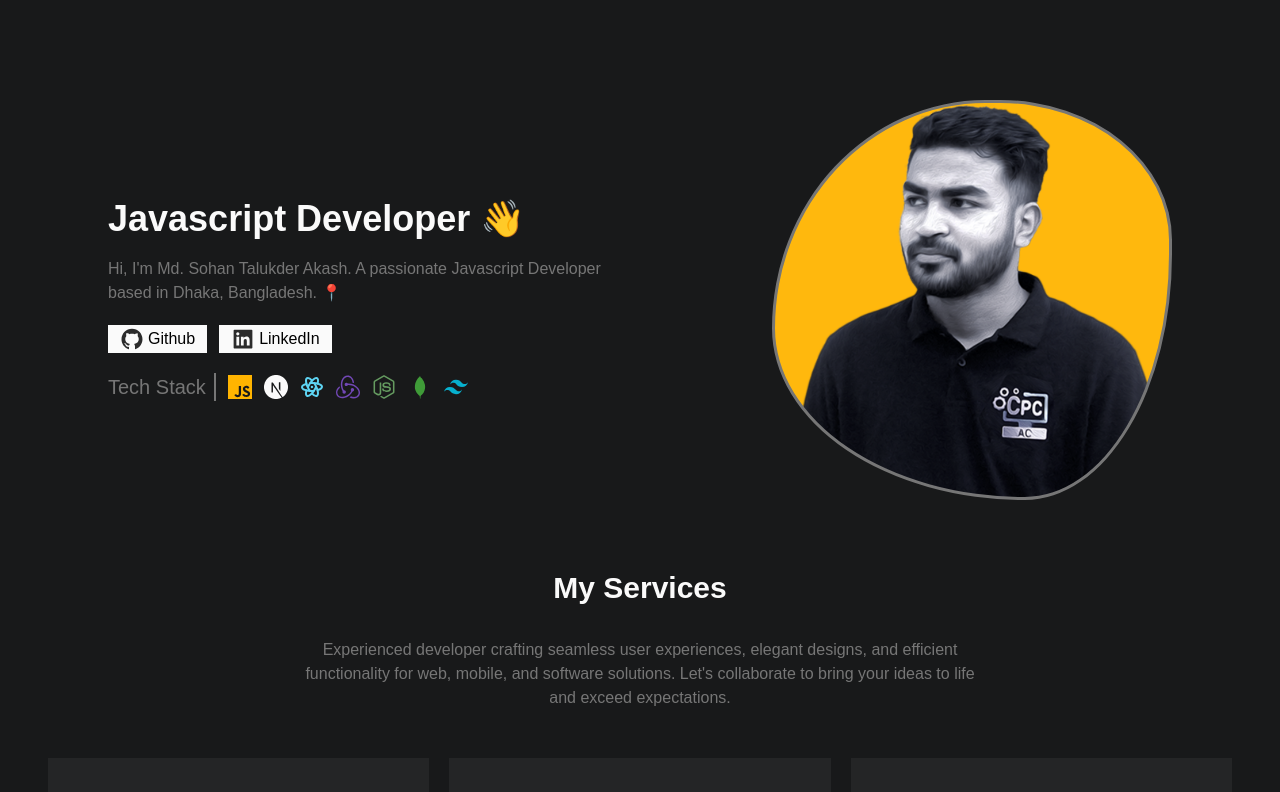
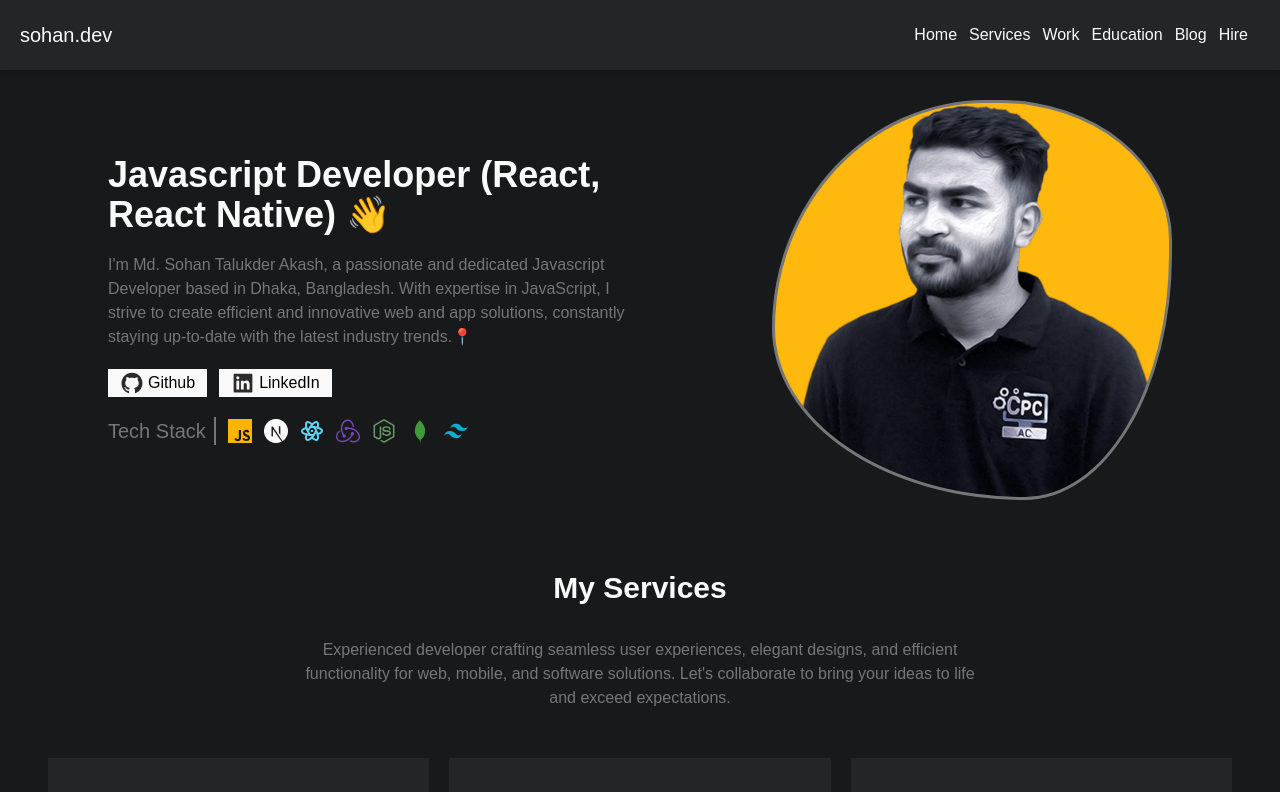
Before and after one commit to sohantalukder/sohantalukder.github.io, a React (Create React App) app: page / in a window 1280 px wide. Shown: the top 792 px of the page. Built offline with nearby package versions, Linux system fonts and the light colour scheme.

Commit message:
add top bar

```diff
--- a/src/Components/TopBar/TopBar.jsx
+++ b/src/Components/TopBar/TopBar.jsx
@@ -1,4 +1,7 @@
 import React from "react";
+import { Link } from "react-router-dom";
+import { elements } from "../RightMenu/Elements";
+import { HashLink } from "react-router-hash-link";
 
 const TopBar = ({
     handleRightMenu,
@@ -7,8 +10,8 @@ const TopBar = ({
     openRightMenu,
 }) => {
     return (
-        <div className='flex xl:hidden fixed top-0 w-full z-50'>
-            <div className='w-full h-[70px] bg-dark1 sticky shadow-md flex items-center justify-between px-5'>
+        <div className='flex  fixed top-0 w-full z-50'>
+            <div className='w-full h-[70px] bg-dark1   sticky shadow-md flex xl:hidden items-center justify-between px-5'>
                 <button className='relative' onClick={handleLeftMenu}>
                     <div className='relative z-20 flex items-center justify-center  transform transition-all  duration-200 w-[50px] h-[50px]'>
                         <div
@@ -58,6 +61,25 @@ const TopBar = ({
                     </div>
                 </button>
             </div>
+            <div className='w-full container h-[70px] bg-dark1 sticky shadow-md hidden xl:flex items-center justify-between px-5'>
+                <Link to='/' className='text-xl text-gray font-medium'>
+                    sohan.dev
+                </Link>
+                <div className='flex gap-3'>
+                    {elements.map((item, index) => {
+                        return (
+                            <HashLink
+                                key={index}
+                                to={`/#${item.name.toLowerCase()}`}
+                                className='text-gray text-medium'
+                            >
+                                {item?.name}
+                            </HashLink>
+                        );
+                    })}
+                    <Link></Link>
+                </div>
+            </div>
         </div>
     );
 };
--- a/src/Pages/Home/Sections/Hero.jsx
+++ b/src/Pages/Home/Sections/Hero.jsx
@@ -17,12 +17,15 @@ const Hero = () => {
                 <div className='w-full xl:w-1/2 text-center md:text-left  '>
                     <div>
                         <h1 className='text-2xl lg:text-3xl xl:text-4xl font-bold  text-gray '>
-                            Javascript Developer 👋
+                            Javascript Developer (React, React Native) 👋
                         </h1>
                     </div>
                     <p className='text-text text-base mt-[18px]'>
-                        Hi, I'm Md. Sohan Talukder Akash. A passionate
-                        Javascript Developer based in Dhaka, Bangladesh. 📍
+                        I'm Md. Sohan Talukder Akash, a passionate and dedicated
+                        Javascript Developer based in Dhaka, Bangladesh. With
+                        expertise in JavaScript, I strive to create efficient
+                        and innovative web and app solutions, constantly staying
+                        up-to-date with the latest industry trends.📍
                     </p>
                     <div className='flex justify-start mt-5 gap-3'>
                         <Link
```
